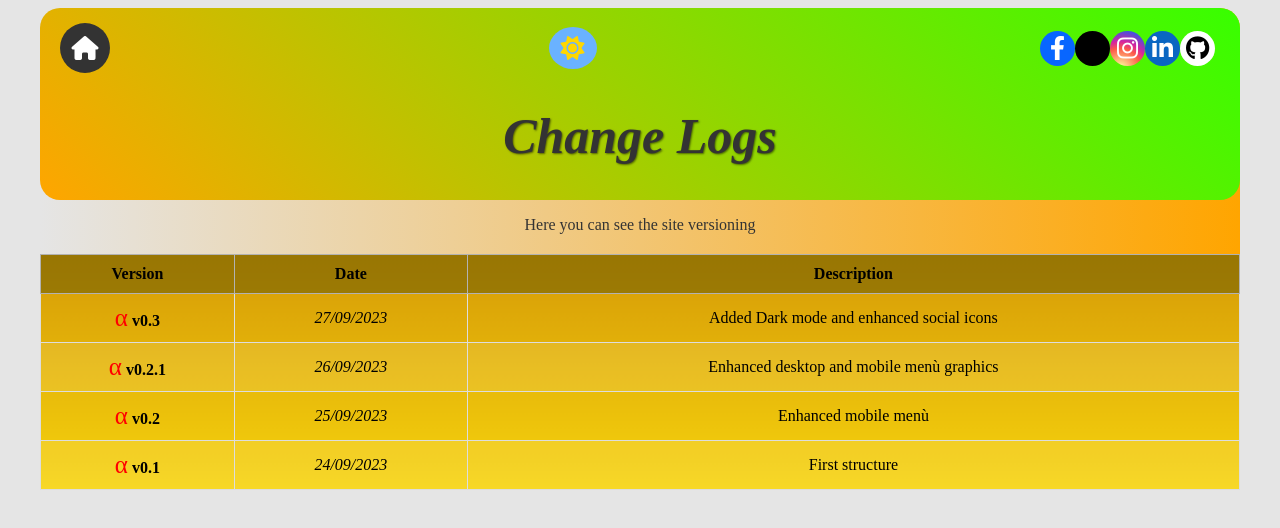
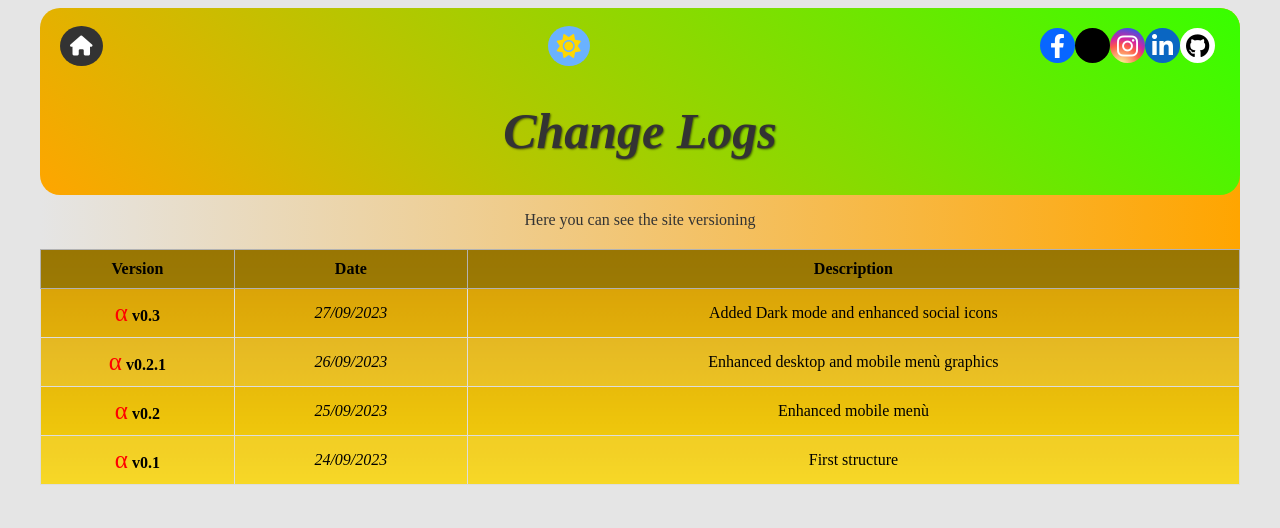
Before and after one commit to Lorenzo-Turco/PersonalWebSite, a plain HTML site: page public/logs.html in a window 1280 px wide. Drawn offline with Linux system fonts and the light colour scheme.

Commit message:
enhanced styles

```diff
--- a/public/css/sottosezione.css
+++ b/public/css/sottosezione.css
@@ -25,8 +25,6 @@ h1, h2, p {
     color: #fff;
     border-radius: 50%;
     padding: 10px; /* Aumenta il padding per aumentare la dimensione */
-    width: 30px; /* Imposta la larghezza desiderata */
-    height: 30px; /* Imposta l'altezza desiderata */
     display: flex;
     justify-content: center;
     align-items: center;
@@ -35,7 +33,7 @@ h1, h2, p {
 /* Stili per l'icona */
 .home-button-subsection i {
     margin-right: 0; /* Rimuovi il margine destro dell'icona */
-    font-size: 24px; /* Aumenta la dimensione dell'icona */
+    font-size: 20px; /* Aumenta la dimensione dell'icona */
 }
 
 /* Stili per la tabella e il suo contenitore */
--- a/public/style.css
+++ b/public/style.css
@@ -355,13 +355,13 @@ main img {
 /* Stili per il simbolo del sole */
 #theme-icon.fa-sun {
     font-size: 24px;
-    padding: 8px 6px;
+    padding: 7px 3px;
     color: #FFD700; /* Giallo per il sole */
 }
 
 /* Stili per il simbolo della luna */
 #theme-icon.fa-moon {
     font-size: 24px;
-    padding: 8px;
+    padding: 7px;
     color: #e7e7e7; /* Bianco per la luna */
 }
```
